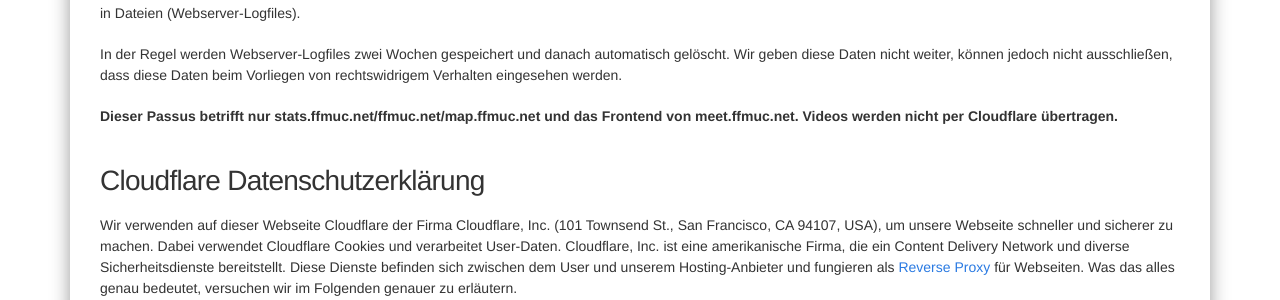
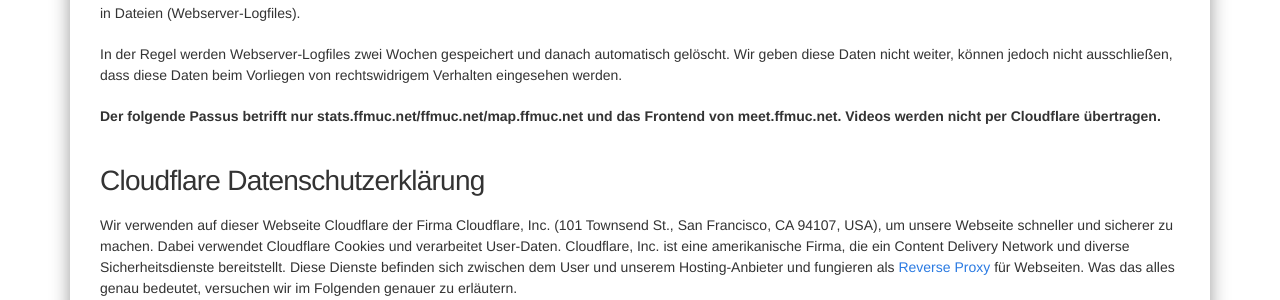
Before and after one commit to freifunkMUC/freifunkmuc.github.io, a Jekyll site: the page built from privacy.md, in a window 1280 px wide and 900 px high, scrolled down 3203 px. Shown: the part 152-452 px from the top of the window. Built offline with Jekyll 4.4.1, drawn with Linux system fonts in a browser that asks for light colours.

Commit message:
Update privacy.md

```diff
--- a/privacy.md
+++ b/privacy.md
@@ -95,7 +95,7 @@ Im Folgenden erklären wir, was Cookies sind und warum Sie genutzt werden, damit
 <p>in Dateien (Webserver-Logfiles).</p>
 <p>In der Regel werden Webserver-Logfiles zwei Wochen gespeichert und danach automatisch gelöscht. Wir geben diese Daten nicht weiter, können jedoch nicht ausschließen, dass diese Daten beim Vorliegen von rechtswidrigem Verhalten eingesehen werden.</p>
 
-<strong> Dieser Passus betrifft nur stats.ffmuc.net/ffmuc.net/map.ffmuc.net und das Frontend von meet.ffmuc.net. Videos werden nicht per Cloudflare übertragen.</strong>
+<strong> Der folgende Passus betrifft nur stats.ffmuc.net/ffmuc.net/map.ffmuc.net und das Frontend von meet.ffmuc.net. Videos werden nicht per Cloudflare übertragen.</strong>
 <h2 class="adsimple-311166442">Cloudflare Datenschutzerklärung</h2>
 <p>Wir verwenden auf dieser Webseite Cloudflare der Firma Cloudflare, Inc. (101 Townsend St., San Francisco, CA 94107, USA), um unsere Webseite schneller und sicherer zu machen. Dabei verwendet Cloudflare Cookies und verarbeitet User-Daten. Cloudflare, Inc. ist eine amerikanische Firma, die ein Content Delivery Network und diverse Sicherheitsdienste bereitstellt. Diese Dienste befinden sich zwischen dem User und unserem Hosting-Anbieter und fungieren als <a class="adsimple-311166442" href="https://de.wikipedia.org/wiki/Reverse_Proxy" target="_blank" rel="noopener">Reverse Proxy</a> für Webseiten. Was das alles genau bedeutet, versuchen wir im Folgenden genauer zu erläutern.</p>
 <h3 class="adsimple-311166442">Was ist Cloudflare?</h3>
```
